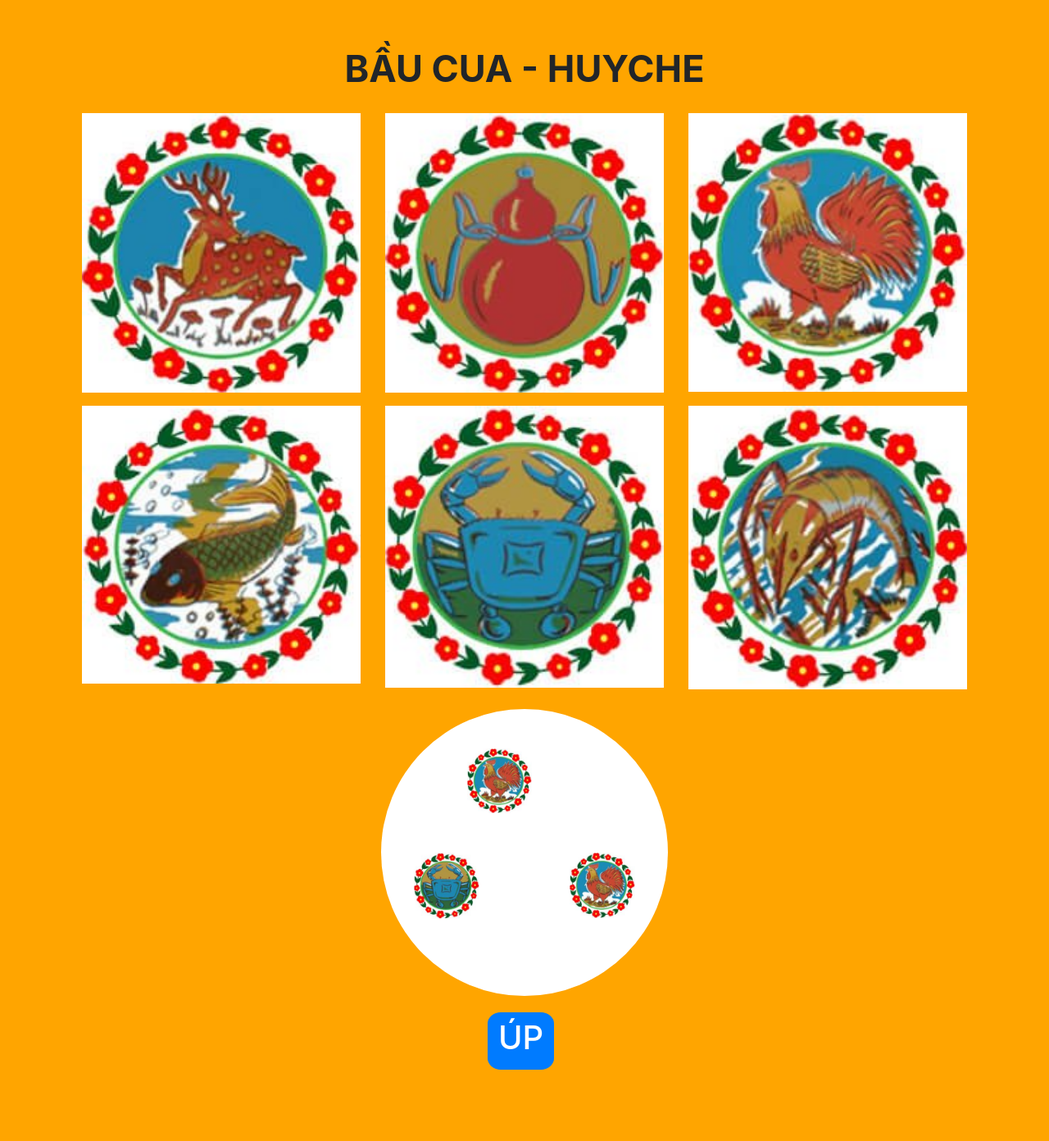
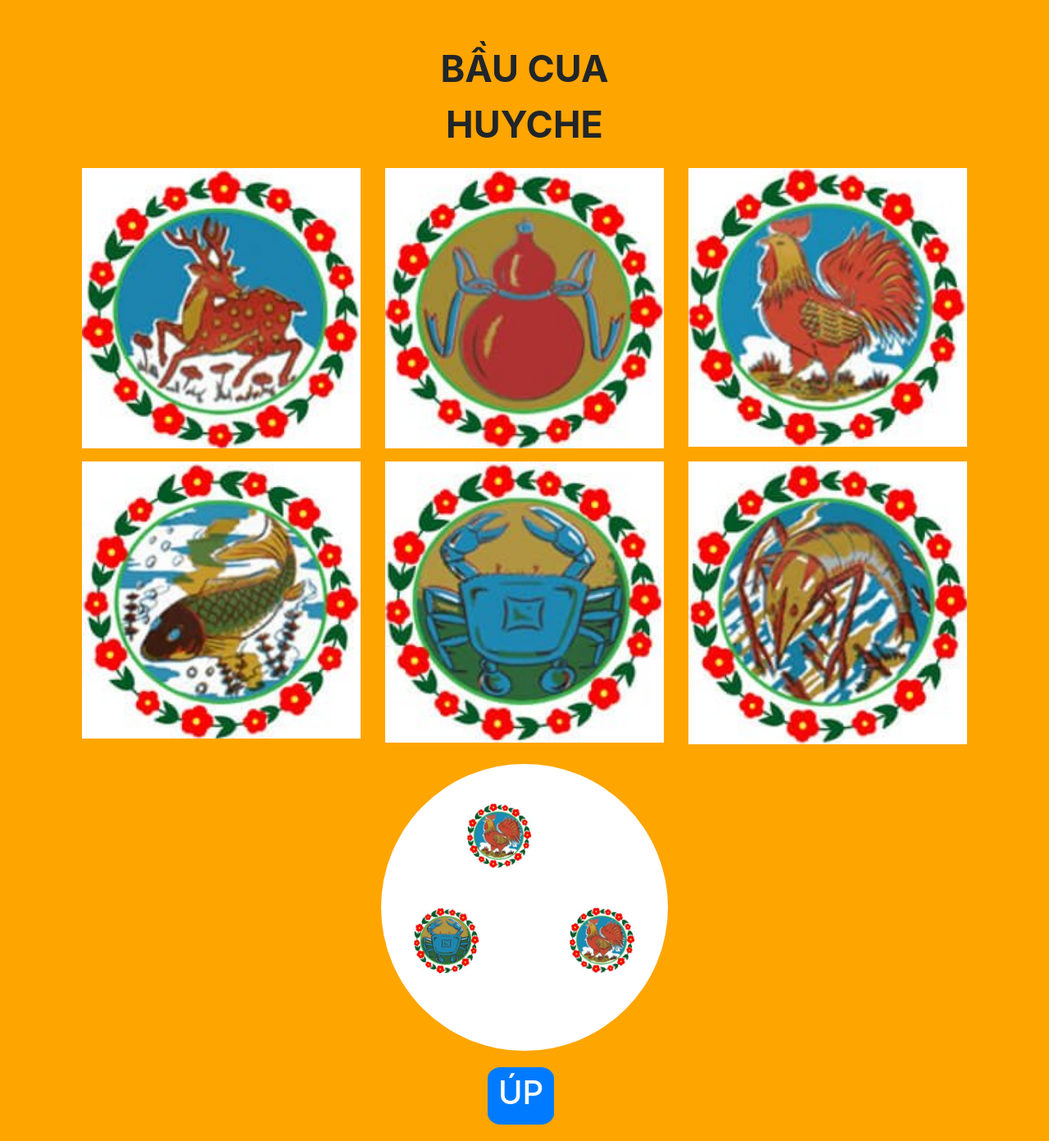
Before and after one commit to chequanghuyca/game-baucua, a React (Create React App) app: page / in a window 1280 px wide. Shown: the whole page at 82% size. Before the commit the page ends 1305 px from the top, so only its background shows below. Built offline with nearby package versions, Linux system fonts and the light colour scheme.

Commit message:
27/1/23.3

```diff
--- a/src/TomCuaCa/Baucua.jsx
+++ b/src/TomCuaCa/Baucua.jsx
@@ -6,11 +6,11 @@ export default function Baucua() {
   return (
     <div className='container-fluid'>
       <div className='text-center container pb-1'>
-        <p style={{ fontSize: '45px', fontWeight: 'bold', marginTop: '50px' }}>BẦU CUA - HUYCHE</p>
+        <p style={{ fontSize: '45px', fontWeight: 'bold', marginTop: '50px' }}>BẦU CUA <br/> HUYCHE</p>
       </div>
       <div className='row container m-auto'>
         <div className='col-12 d-flex justify-content-center'> <DanhSachQuanCuoc/> </div>
-        <div className='col-12 d-flex justify-content-center'> <DanhSachXucXac/> </div>
+        <div className='col-12 d-flex justify-content-center' style={{marginBottom: '20px'}}> <DanhSachXucXac/> </div>
       </div>
     </div>
   )
```
